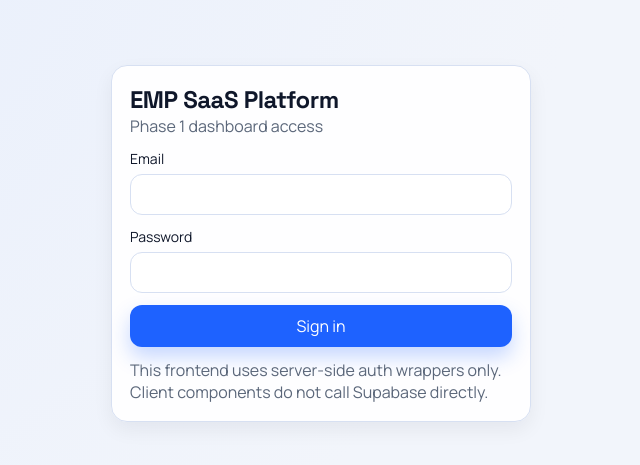
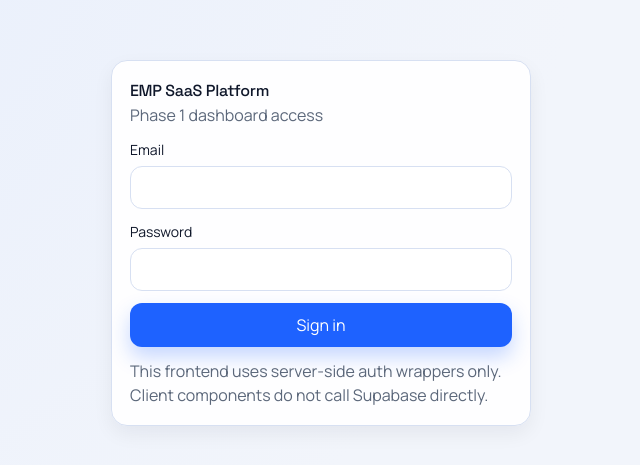
Before and after one commit to noonhuna-code/emp-saas-platform, a Next.js app in the folder apps/dashboard/: page /login in a window 1280 px wide. Shown: the part 157-622 px from the top of the page, without its empty margins (319-959 px from the left). Built offline with nearby package versions, Linux system fonts and the light colour scheme; no server answers.

Commit message:
Fix Tailwind v4 entry config so dashboard utility classes render

```diff
--- a/apps/dashboard/src/app/globals.css
+++ b/apps/dashboard/src/app/globals.css
@@ -1,9 +1,7 @@
 @import url("https://fonts.googleapis.com/css2?family=Manrope:wght@400;500;600;700&family=Space+Grotesk:wght@500;600;700&display=swap");
+@import "tailwindcss";
+@config "../../tailwind.config.ts";
 @import "./theme-tokens.css";
-
-@tailwind base;
-@tailwind components;
-@tailwind utilities;
 
 :root {
   color-scheme: light;
```
